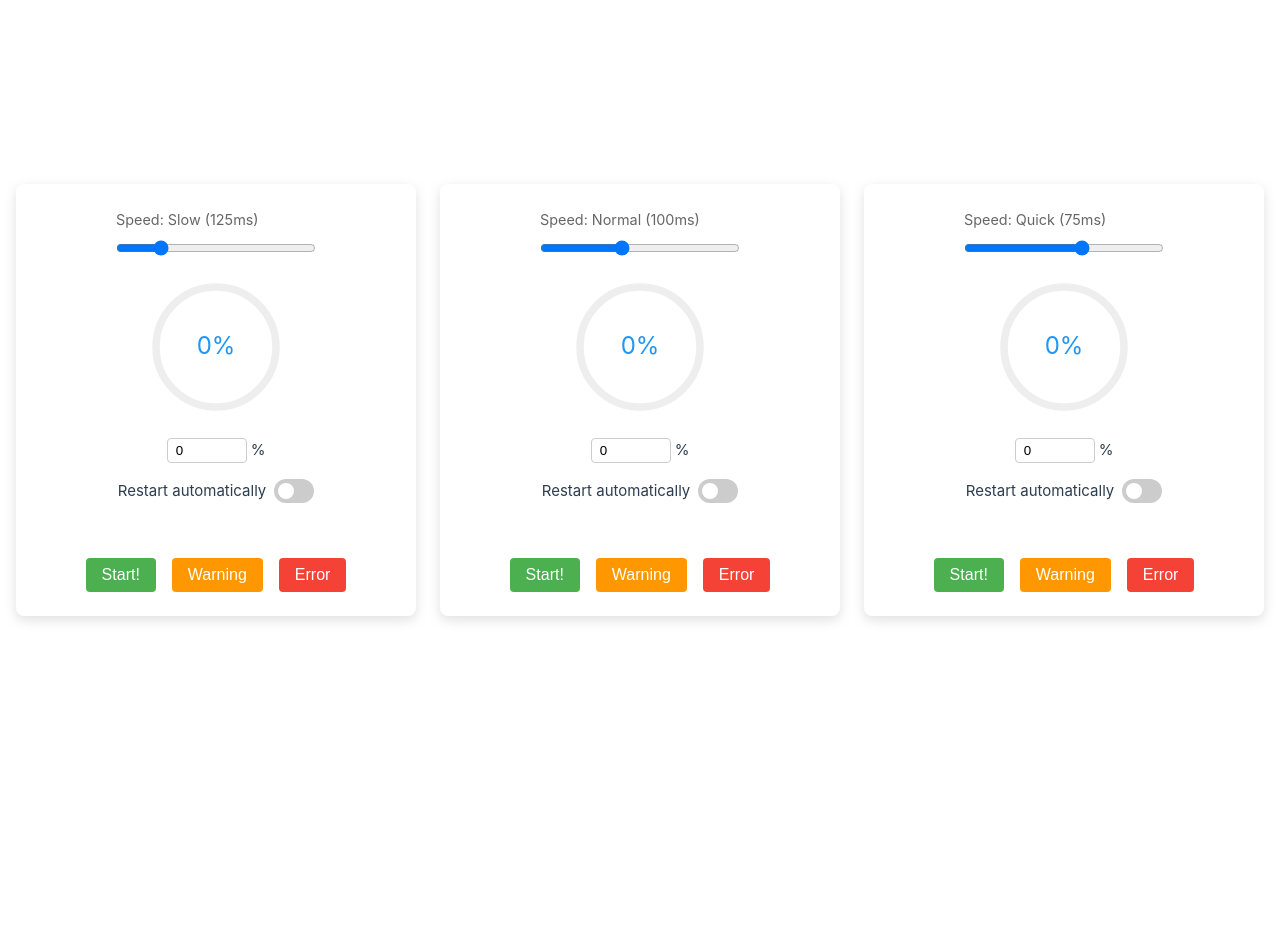
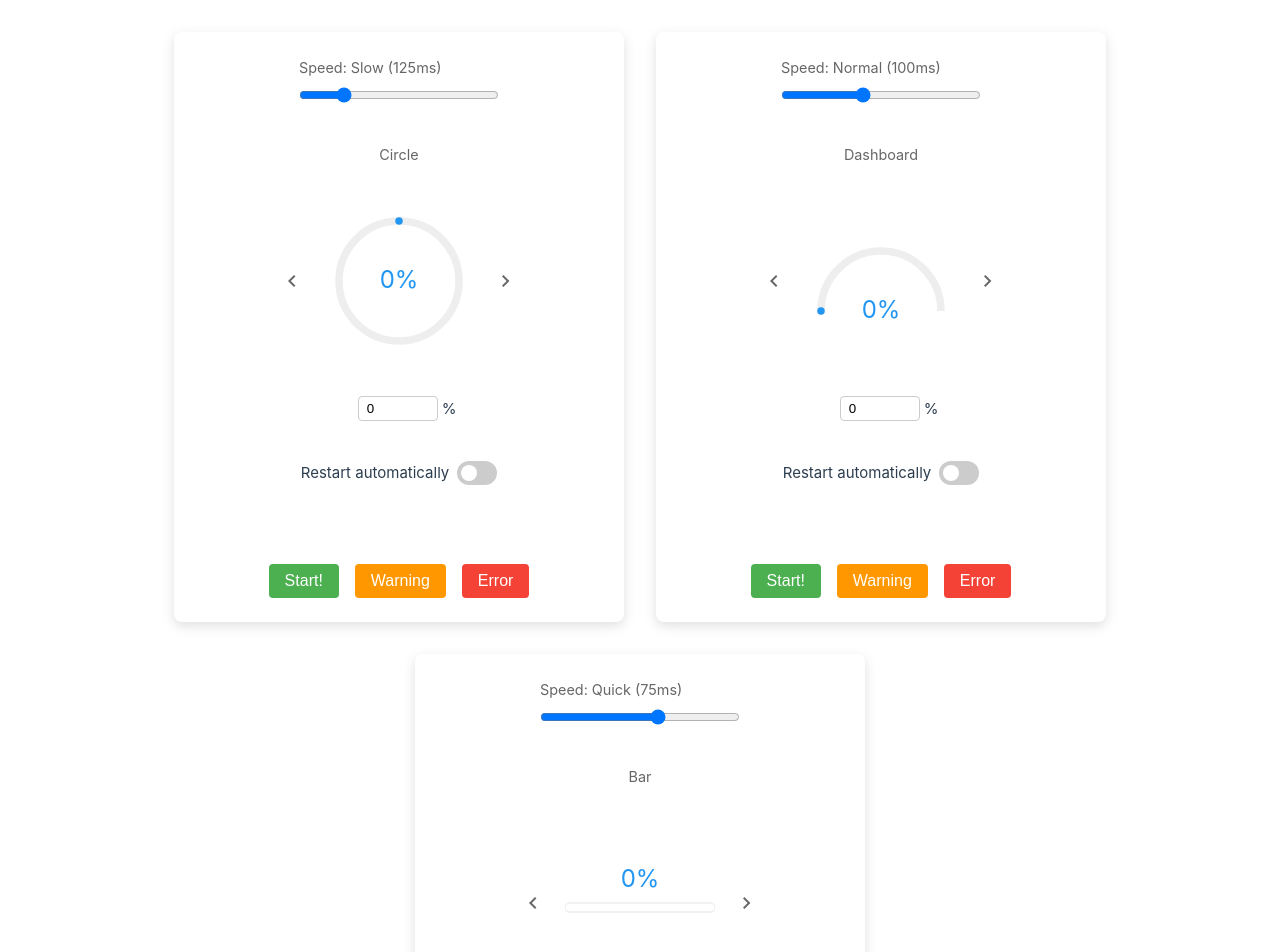
Before and after one commit to Vrolok15/test-vue-progress-bars, a Vue app in the folder test-vue/: page /progress in a window 1280 px wide. Shown: the top 952 px of the page. Before the commit the page ends 800 px from the top, so only its background shows below. Built offline with nearby package versions, Linux system fonts and the light colour scheme; the HTML template or start-up script is replaced by a standard one.

Commit message:
Added different shapes

```diff
--- a/test-vue/src/App.vue
+++ b/test-vue/src/App.vue
@@ -3,11 +3,20 @@ import ProgressBarWithControls from './components/ProgressBarWithControls.vue'
 </script>
 
 <template>
-  <div class="progress-bar-container">
-    <ProgressBarWithControls :default-speed="125" />
-    <ProgressBarWithControls :default-speed="100" />
-    <ProgressBarWithControls :default-speed="75" />
-  </div>
+    <div class="progress-bars">
+      <ProgressBarWithControls
+        defaultShape="circle"
+        :defaultSpeed="125"
+      />
+      <ProgressBarWithControls
+        defaultShape="dashboard"
+        :defaultSpeed="100"
+      />
+      <ProgressBarWithControls
+        defaultShape="bar"
+        :defaultSpeed="75"
+      />
+    </div>
 </template>
 
 <style>
@@ -18,24 +27,25 @@ import ProgressBarWithControls from './components/ProgressBarWithControls.vue'
   justify-content: center;
   align-items: center;
   min-height: 100vh;
-  padding: 1rem;
+  min-width: 100%;
+  padding: 2rem;
 }
 
-.progress-bar-container {
+.progress-bars {
   display: flex;
-  flex-direction: column;
-  gap: 1rem;
+  flex-wrap: wrap;
+  gap: 2rem;
+  justify-content: center;
   width: 100%;
-  max-width: 1600px;
-  flex-wrap: wrap;
-  align-items: center;
-  justify-content: center;
+  max-width: 1400px;
+  padding: 0 1rem;
 }
 
-@media (min-width: 1000px) {
-  .progress-bar-container {
-    flex-direction: row;
-    gap: 1.5rem;
+@media (min-width: 1400px) {
+  .progress-bars {
+    padding: 0;
   }
 }
+
+/* Remove unused .progress-bar-container styles */
 </style>
--- a/test-vue/src/assets/variables.css
+++ b/test-vue/src/assets/variables.css
@@ -4,6 +4,7 @@
   --color-orange: #FF9800;
   --color-red: #F44336;
   --color-gray: #666;
+  --color-shape-background: #eee;
   --color-shadow: rgba(100, 100, 100, 0.2);
   --color-blue-shadow: rgba(33, 150, 243, 0.3);
   --color-green-shadow: rgba(76, 175, 80, 0.3);
--- a/test-vue/src/components/PercentInput.vue
+++ b/test-vue/src/components/PercentInput.vue
@@ -51,6 +51,7 @@ const updateValue = (event: Event) => {
 
 <style scoped>
 .percent-input {
+  padding-left: 1rem;
   display: flex;
   align-items: center;
   gap: 4px;
--- a/test-vue/src/components/ProgressBar.vue
+++ b/test-vue/src/components/ProgressBar.vue
@@ -1,16 +1,26 @@
 <script setup lang="ts">
 import { computed } from 'vue'
+import type { ProgressShape } from './ShapeSelector.vue'
+import ShapeSelector from './ShapeSelector.vue'
 
 interface Props {
   progress: number
   state?: 'progress' | 'complete' | 'warning' | 'error'
   speed?: number
+  shape?: ProgressShape
+  disabled?: boolean
 }
 
 const props = withDefaults(defineProps<Props>(), {
   state: 'progress',
-  speed: 100
+  speed: 100,
+  shape: 'circle',
+  disabled: false
 })
+
+const emit = defineEmits<{
+  'update:shape': [value: ProgressShape]
+}>()
 
 const radius = 40
 const circumference = 2 * Math.PI * radius
@@ -28,33 +38,116 @@ const iconName = computed(() => props.state === 'complete' ? 'check_circle' : pr
 
 // Make reverse transition speed proportional to current speed (half the interval time)
 const transitionDuration = computed(() => Math.max(props.speed * 0.5, 50) + 'ms')
+
+const renderShape = computed(() => {
+  const baseShape = {
+    startAngle: 0,
+    endAngle: 360,
+    radius: 40,
+    shape: props.shape,
+    isBar: false,
+    isVertical: false
+  }
+
+  switch (props.shape) {
+    case 'dashboard':
+      return {
+        ...baseShape,
+        viewBox: '0 0 100 60',
+        startAngle: -90,
+        endAngle: 90
+      }
+    case 'bar':
+      return {
+        ...baseShape,
+        viewBox: '0 0 100 10',
+        isBar: true
+      }
+    case 'volume':
+      return {
+        ...baseShape,
+        viewBox: '0 0 10 100',
+        isVertical: true
+      }
+    default: // circle
+      return {
+        ...baseShape,
+        viewBox: '0 0 100 100'
+      }
+  }
+})
+
+// Helper functions
+const polarToCartesian = (centerX: number, centerY: number, radius: number, angleInDegrees: number) => {
+  const angleInRadians = (angleInDegrees - 90) * Math.PI / 180.0
+  return {
+    x: centerX + (radius * Math.cos(angleInRadians)),
+    y: centerY + (radius * Math.sin(angleInRadians))
+  }
+}
+
+const describeArc = (x: number, y: number, radius: number, startAngle: number, endAngle: number) => {
+  // For a complete circle, we need to handle it specially
+  if (endAngle - startAngle === 360) {
+    return [
+      "M", x - radius, y, // Start from the leftmost point
+      "A", radius, radius, 0, 1, 0, x + radius, y, // Draw top half
+      "A", radius, radius, 0, 1, 0, x - radius, y  // Draw bottom half
+    ].join(" ")
+  }
+
+  // For partial arcs, use the existing logic
+  const start = polarToCartesian(x, y, radius, endAngle)
+  const end = polarToCartesian(x, y, radius, startAngle)
+  const largeArcFlag = endAngle - startAngle <= 180 ? "0" : "1"
+  return [
+    "M", start.x, start.y,
+    "A", radius, radius, 0, largeArcFlag, 0, end.x, end.y
+  ].join(" ")
+}
+
+const shapes: ProgressShape[] = ['circle', 'dashboard', 'bar']
+const currentIndex = computed(() => shapes.indexOf(props.shape))
+
+const switchShape = (direction: 'prev' | 'next') => {
+  const newIndex = direction === 'next'
+    ? (currentIndex.value + 1) % shapes.length
+    : (currentIndex.value - 1 + shapes.length) % shapes.length
+
+  emit('update:shape', shapes[newIndex])
+}
 </script>
 
 <template>
+  <div class="progress-container">
+    <div class="shape-name">{{ shape }}</div>
+    <div class="progress-with-shape">
+      <ShapeSelector
+        direction="prev"
+        @click="switchShape('prev')"
+      />
+      <div class="progress-display">
         <div class="progress-circle">
-    <svg width="150" height="150" viewBox="0 0 100 100">
-      <!-- Background circle -->
-      <circle
-        cx="50"
-        cy="50"
-        :r="radius"
+          <svg v-if="!renderShape.isBar && !renderShape.isVertical"
+            width="150"
+            height="150"
+            :viewBox="renderShape.viewBox"
+          >
+            <!-- Background arc -->
+            <path
+              :d="describeArc(50, renderShape.shape === 'dashboard' ? 50 : 50, renderShape.radius, renderShape.startAngle, renderShape.endAngle)"
               fill="none"
-        stroke="#eee"
+              stroke="var(--color-shape-background)"
               stroke-width="5"
             />
-      <!-- Progress circle -->
-      <circle
-        cx="50"
-        cy="50"
-        :r="radius"
+            <!-- Progress arc -->
+            <path
+              :d="describeArc(50, renderShape.shape === 'dashboard' ? 50 : 50, renderShape.radius, renderShape.startAngle, renderShape.startAngle + (renderShape.endAngle - renderShape.startAngle) * progress / 100)"
               fill="none"
               :stroke="strokeColor"
               stroke-width="5"
               stroke-linecap="round"
-        :stroke-dasharray="circumference"
-        :stroke-dashoffset="circumference - (progress / 100) * circumference"
-        transform="rotate(-90 50 50)"
-        :style="{ transition: `stroke-dashoffset ${transitionDuration}` }"
+              :style="{ transition: `d ${transitionDuration}` }"
             />
             <!-- Percentage text or icon -->
             <text
@@ -83,6 +176,94 @@ const transitionDuration = computed(() => Math.max(props.speed * 0.5, 50) + 'ms'
               </span>
             </foreignObject>
           </svg>
+
+          <svg v-else-if="renderShape.isBar"
+            width="150"
+            height="100"
+            viewBox="0 0 100 40"
+          >
+            <!-- Text/Icon container -->
+            <text
+              v-if="!showIcon"
+              x="50"
+              y="5"
+              text-anchor="middle"
+              dominant-baseline="middle"
+              font-size="16"
+              :fill="strokeColor"
+            >
+              {{ Math.round(progress) }}%
+            </text>
+            <foreignObject
+              v-else
+              x="30"
+              y="-20"
+              width="40"
+              height="40"
+            >
+              <span
+                class="material-symbols-outlined"
+                :style="{ color: strokeColor }"
+              >
+                {{ iconName }}
+              </span>
+            </foreignObject>
+
+            <!-- Progress bar -->
+            <rect
+              x="0"
+              y="20"
+              width="100"
+              height="6"
+              fill="white"
+              stroke="var(--color-shape-background)"
+              stroke-width="1"
+              rx="3"
+            />
+            <rect
+              x="1"
+              y="20"
+              :width="progress"
+              height="6"
+              :fill="strokeColor"
+              rx="3"
+              :style="{ transition: `width ${transitionDuration}` }"
+            />
+          </svg>
+
+          <svg v-else
+            width="8"
+            height="150"
+            viewBox="0 0 10 100"
+          >
+            <rect
+              x="2"
+              y="0"
+              width="6"
+              height="100"
+              fill="white"
+              stroke="var(--color-shape-background)"
+              stroke-width="1"
+              rx="3"
+            />
+            <rect
+              x="2"
+              y="0"
+              width="6"
+              :height="100 - progress"
+              :fill="strokeColor"
+              rx="3"
+              transform="scale(1,-1) translate(0,-100)"
+              :style="{ transition: `height ${transitionDuration}` }"
+            />
+          </svg>
+        </div>
+      </div>
+      <ShapeSelector
+        direction="next"
+        @click="switchShape('next')"
+      />
+    </div>
   </div>
 </template>
 
@@ -92,10 +273,49 @@ const transitionDuration = computed(() => Math.max(props.speed * 0.5, 50) + 'ms'
 </style>
 
 <style scoped>
+.progress-container {
+  display: flex;
+  flex-direction: column;
+  align-items: center;
+  gap: 0.5rem;
+}
+
+.progress-with-shape {
+  display: flex;
+  align-items: center;
+  gap: 1rem;
+  width: 100%;
+  justify-content: center;
+}
+
+.shape-name {
+  color: var(--color-gray);
+  text-transform: capitalize;
+  font-size: 0.9rem;
+}
+
+.progress-display {
+  width: 150px;
+  height: 150px;
+}
+
 .progress-circle {
+  position: relative; /* Add for absolute positioning context */
   display: flex;
   justify-content: center;
   align-items: center;
+  width: 100%;
+  height: 100%;
+}
+
+/* Center horizontal bar */
+svg[viewBox="0 0 100 10"] {
+  margin: auto 0;
+}
+
+/* Center vertical bar */
+svg[viewBox="0 0 10 100"] {
+  margin: 0 auto;
 }
 
 circle {
@@ -103,7 +323,7 @@ circle {
 }
 
 .material-symbols-outlined {
-  font-size: 32px;
+  font-size: 24px;
   display: flex;
   justify-content: center;
   align-items: center;
@@ -115,4 +335,8 @@ circle {
     'GRAD' 0,
     'opsz' 24;
 }
+
+.material-symbols-outlined.small {
+  font-size: 16px;
+}
 </style>
--- a/test-vue/src/components/ProgressBarWithControls.vue
+++ b/test-vue/src/components/ProgressBarWithControls.vue
@@ -4,14 +4,18 @@ import ProgressBar from './ProgressBar.vue'
 import PercentInput from './PercentInput.vue'
 import Toggle from './Toggle.vue'
 import SpeedRange from './SpeedRange.vue'
+import ShapeSelector from './ShapeSelector.vue'
+import type { ProgressShape } from './ShapeSelector.vue'
 import { ref, computed, watch } from 'vue'
 
 interface Props {
   defaultSpeed?: number
+  defaultShape?: ProgressShape
 }
 
 const props = withDefaults(defineProps<Props>(), {
-  defaultSpeed: 100
+  defaultSpeed: 100,
+  defaultShape: 'circle'
 })
 
 const percentage = ref<number | null>(0)
@@ -23,6 +27,7 @@ const countdown = ref(3)
 const currentState = ref<'progress' | 'complete' | 'warning' | 'error'>('progress')
 const stateMessage = ref<string>('')
 const speed = ref(props.defaultSpeed)
+const shape = ref<ProgressShape>(props.defaultShape)
 
 const progressState = computed(() => {
   if (interval.value) return 'progress'
@@ -175,6 +180,8 @@ const setError = () => {
         :progress="percentage ?? 0"
         :state="progressState"
         :speed="speed"
+        :shape="shape"
+        @update:shape="shape = $event"
       />
       <PercentInput
         v-model="percentage"
@@ -237,7 +244,7 @@ const setError = () => {
 .progress-container {
   display: flex;
   flex-direction: column;
-  gap: 1rem;
+  gap: 2.5rem;
   justify-content: center;
   align-items: center;
   width: 100%;
@@ -279,4 +286,12 @@ const setError = () => {
 .state-message.progress {
   color: var(--color-blue);
 }
+
+.progress-with-shape-selector {
+  display: flex;
+  align-items: center;
+  gap: 1rem;
+  width: 100%;
+  justify-content: center;
+}
 </style>
--- /dev/null
+++ b/test-vue/src/components/ShapeSelector.vue
@@ -0,0 +1,64 @@
+<script setup lang="ts">
+import { computed } from 'vue'
+
+export type ProgressShape = 'circle' | 'dashboard' | 'bar'
+
+interface Props {
+  direction: 'prev' | 'next'
+  disabled?: boolean
+}
+
+const props = defineProps<Props>()
+const emit = defineEmits<{
+  'click': []
+}>()
+
+const shapes: ProgressShape[] = ['circle', 'dashboard', 'bar']
+
+const currentIndex = computed(() => shapes.indexOf(props.modelValue))
+
+const switchShape = (direction: 'prev' | 'next') => {
+  if (props.disabled) return
+
+  const newIndex = direction === 'next'
+    ? (currentIndex.value + 1) % shapes.length
+    : (currentIndex.value - 1 + shapes.length) % shapes.length
+
+  emit('update:modelValue', shapes[newIndex])
+}
+</script>
+
+<template>
+  <button
+    class="arrow-button"
+    :disabled="disabled"
+    @click="$emit('click')"
+  >
+    <span class="material-symbols-outlined">
+      {{ direction === 'prev' ? 'chevron_left' : 'chevron_right' }}
+    </span>
+  </button>
+</template>
+
+<style scoped>
+.arrow-button {
+  display: flex;
+  align-items: center;
+  justify-content: center;
+  background: none;
+  border: none;
+  cursor: pointer;
+  padding: 4px;
+  color: var(--color-gray);
+  border-radius: 4px;
+}
+
+.arrow-button:hover:not(:disabled) {
+  background-color: rgba(0, 0, 0, 0.05);
+}
+
+.arrow-button:disabled {
+  opacity: 0.5;
+  cursor: not-allowed;
+}
+</style>
--- a/test-vue/src/components/Toggle.vue
+++ b/test-vue/src/components/Toggle.vue
@@ -76,11 +76,6 @@ input:checked + .slider {
   background-color: var(--color-green);
 }
 
-input:disabled + .slider {
-  opacity: 0.5;
-  cursor: not-allowed;
-}
-
 input:checked + .slider:before {
   transform: translateX(16px);
 }
```
Lines whose indentation alone changed are shown as unchanged.
